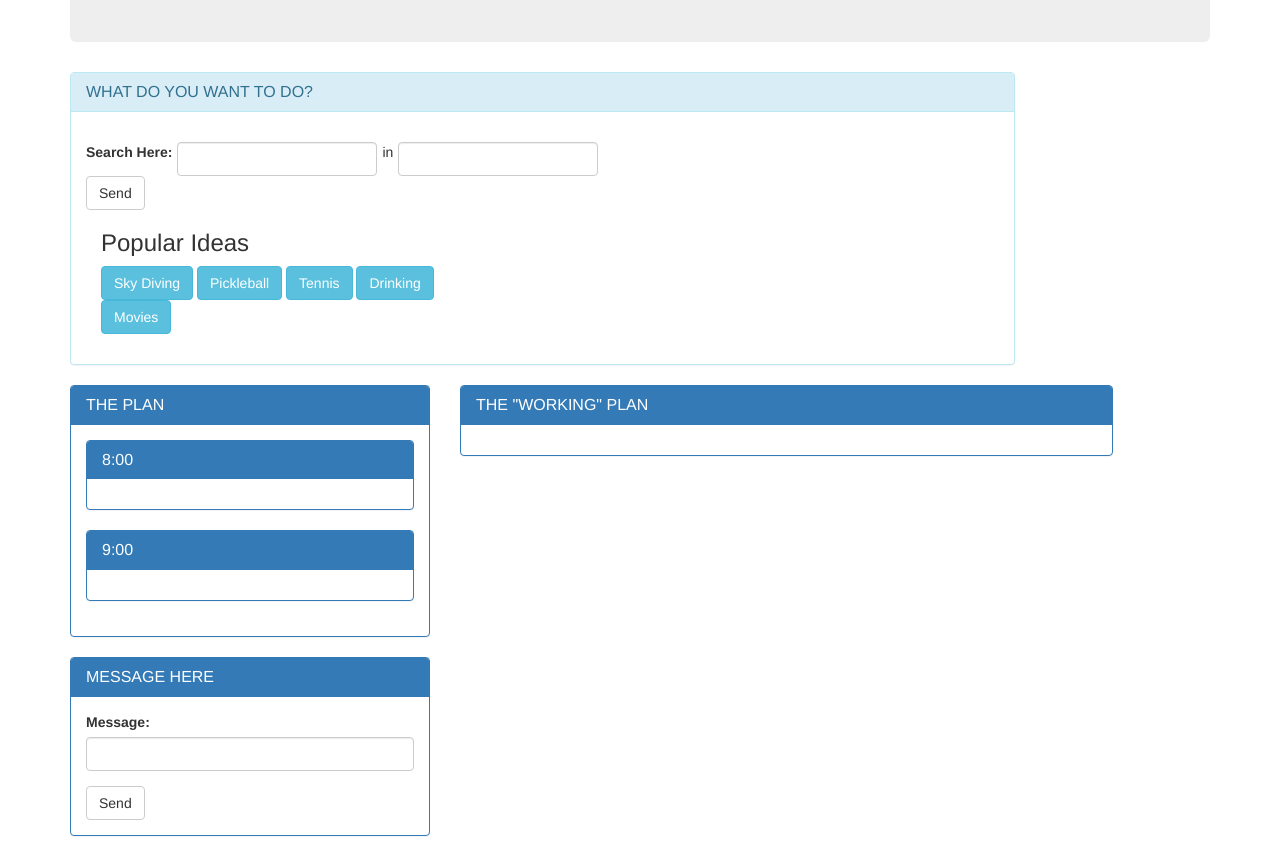
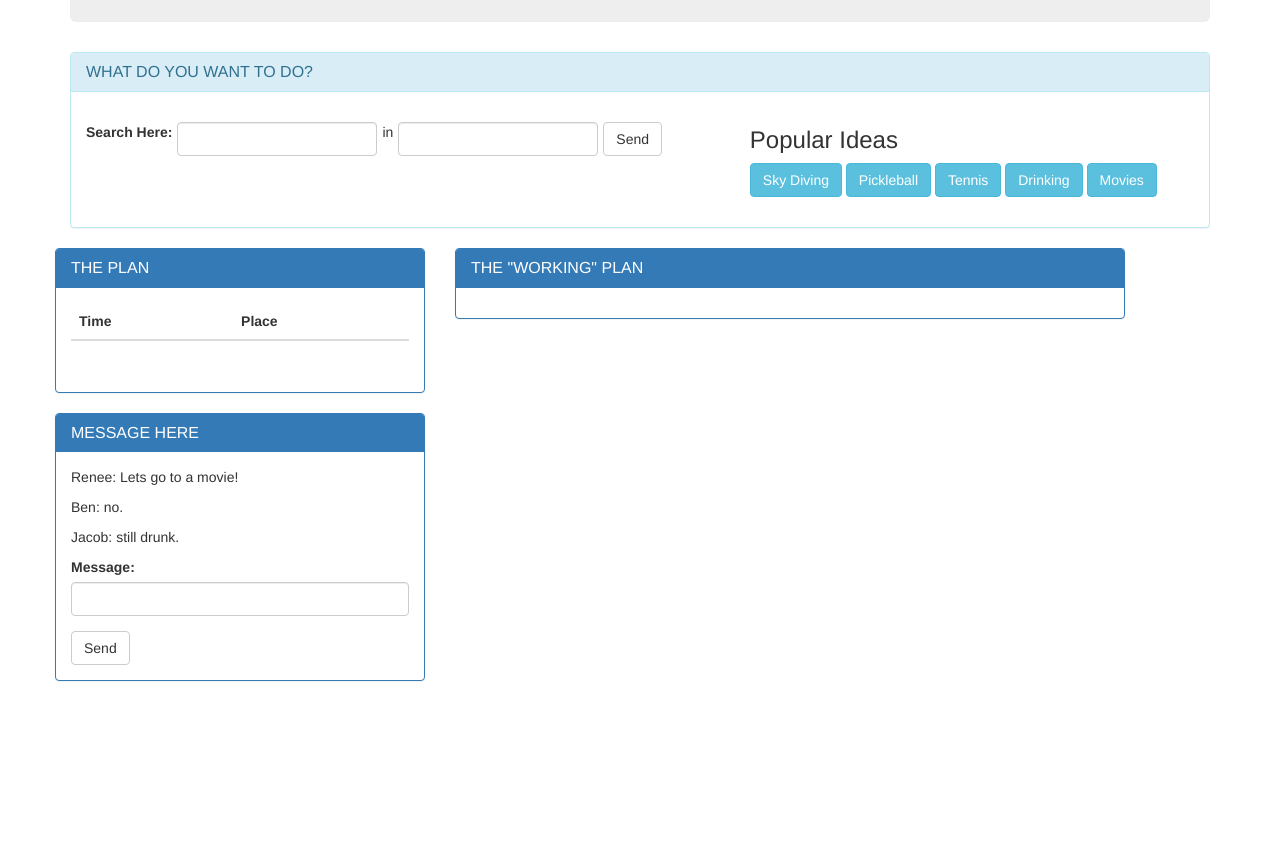
Before and after one commit to JacobAlli/saturYAY, a plain HTML site: page index.html in a window 1280 px wide. Shown: the part 173-1029 px from the top of the page. After the commit the page ends 874 px from the top, so only its background shows below. Drawn offline with nearby package versions, Linux system fonts and the light colour scheme.

Commit message:
sat night commit

```diff
--- a/index.html
+++ b/index.html
@@ -9,7 +9,7 @@
 <link rel="stylesheet" href="https://maxcdn.bootstrapcdn.com/bootstrap/3.3.6/css/bootstrap.min.css">
 <link rel="stylesheet" type="text/css" href="assets/css/style.css">
 
-	<!--><script src="https://www.gstatic.com/firebasejs/3.7.1/firebase.js"></script><-->
+	<!--<script src="https://www.gstatic.com/firebasejs/3.7.1/firebase.js"></script>-->
 
 	<script src="https://www.gstatic.com/firebasejs/4.6.0/firebase.js"></script>
     <script src="https://code.jquery.com/jquery-2.2.4.min.js"></script>
@@ -27,14 +27,14 @@
 <!--Search Box-->
 	<div class="row">
 		<div id="search">
-			<div class="col-sm-10">
+			<div class="col-sm-12">
 				<div class="panel panel-info">
 					<div class="panel-heading">
 						<h3 class="panel-title">WHAT DO YOU WANT TO DO?</h3>
 					</div>
 					<div class="panel-body">
 						<div class="row">
-							<div class="col-sm-7">
+							<div class="col-sm-7" pull="left">
 								<form role="form">
 									<div class="form-group">
 										<label for="message-input">Search Here:    </label>
@@ -47,11 +47,11 @@
 									<button class=" btn btn-default" id="add-activity" type="submit">Send</button>
 								</div>
 							</div>
-						</div>
 
 
-						<div class="col-sm-5">
-							<div class="form-group">
+
+						<div class="col-sm-5" pull="right">
+							<div class="form-group" >
 								<h3>Popular Ideas</h3>
 									<button class="btn btn-info" id="popIdea" type="select">Sky Diving</button>
 
@@ -81,25 +81,55 @@
 					<h3 class="panel-title">THE PLAN</h3>
 				</div>
 				<div class="panel-body" id="plan">
-					<div class="panel panel-primary">
-						<div class="panel-heading">
-							<h3 class="panel-title">8:00</h3>
-						</div>
+					<table class="table table-hover">
+						<thead>
+							<tr>
+								<th scope="col">Time</th>
+								<th scope="col">Place</th>
+							</tr>
+						</thead>
 
-						<div class="panel-body" id="plan">
-						</div>
+						<tbody>
+							<tr>
+								<td id="tTime"></td>
+								<td id="tEvent"></td>
+							</tr>
+						</tbody>
+					</table>
 
-				</div>
-					<div class="panel panel-primary">
-						<div class="panel-heading">
-							<h3 class="panel-title">9:00</h3>
-						</div>
-						<div class="panel-body" id="plan">
-						</div>
-							</div>
+
+
+
 
 				</div>
 			</div>
+
+
+
+			<div class="panel panel-primary">
+				<div class="panel-heading">
+					<h3 class="panel-title">MESSAGE HERE</h3>
+			</div>
+			<div class="panel-body" id="message">
+				<div id="messages">
+					<p>Renee: Lets go to a movie!</p>
+					<p>Ben: no.</p>
+					<p>Jacob: still drunk.</p>
+				</div>
+					<form role="form">
+						<div class="form-group">
+							<label for="message-input">Message:</label>
+							<input class="form-control" id="message-input" type="message" >
+						</div>
+						<button class=" btn btn-default" id="add-message" type="submit">Send</button>
+
+					</form>
+
+			</div>
+
+
+	</div>
+
 		</div>
 
 		<div class="col-sm-7">
@@ -116,27 +146,7 @@
 	</div>
 
 
-	<div class="row">
 
-		<div class="col-sm-4">
-			<div class="panel panel-primary">
-				<div class="panel-heading">
-					<h3 class="panel-title">MESSAGE HERE</h3>
-			</div>
-			<div class="panel-body" id="message">
-					<form role="form">
-						<div class="form-group">
-							<label for="message-input">Message:</label>
-							<input class="form-control" id="message-input" type="message" >
-						</div>
-						<button class=" btn btn-default" id="add-message" type="submit">Send</button>
-
-					</form>
-
-			</div>
-		</div>
-
-	</div>
 
 </div>
 
```
